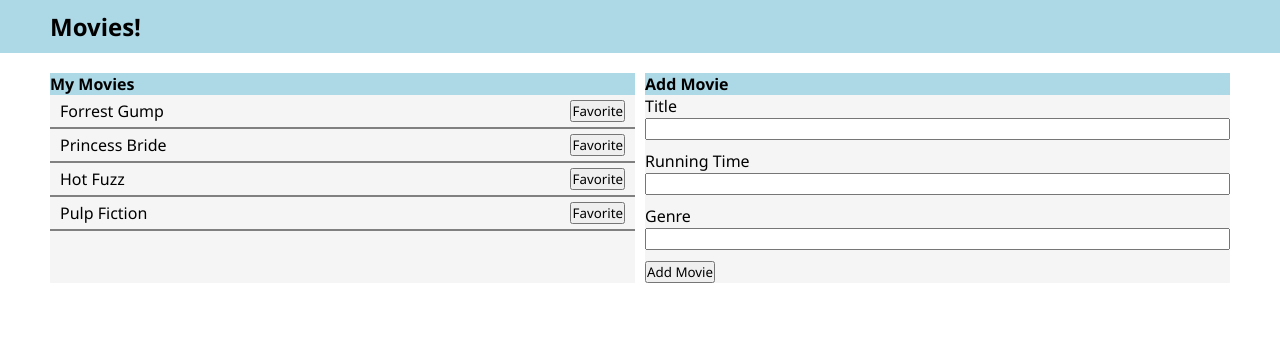
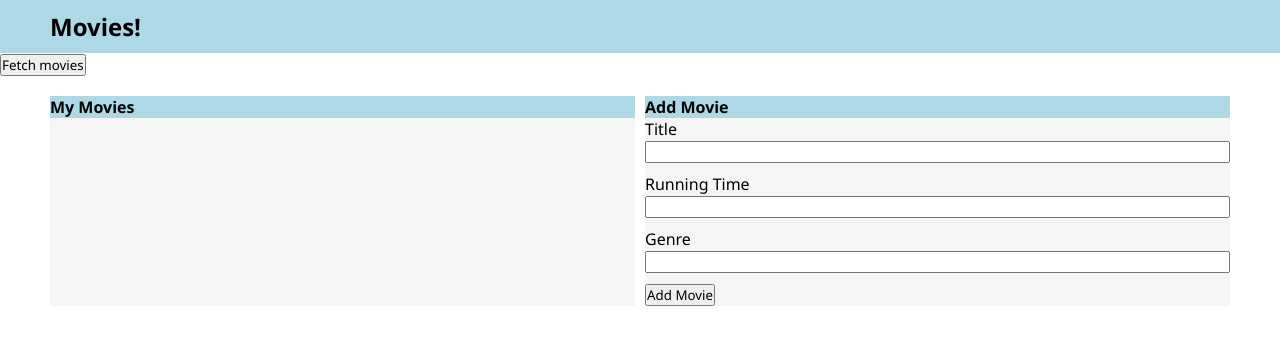
Before and after one commit to mukhsia/devcodecamp_movies_frontend, a React (Create React App) app: page / in a window 1280 px wide. Shown: the top 344 px of the page. Built offline with nearby package versions, Linux system fonts and the light colour scheme.

Commit message:
Configured CORS.

```diff
--- a/package.json
+++ b/package.json
@@ -6,6 +6,7 @@
         "@testing-library/jest-dom": "^5.17.0",
         "@testing-library/react": "^13.4.0",
         "@testing-library/user-event": "^13.5.0",
+        "axios": "^1.6.2",
         "react": "^18.2.0",
         "react-dom": "^18.2.0",
         "react-scripts": "5.0.1",
--- a/src/App.jsx
+++ b/src/App.jsx
@@ -1,18 +1,21 @@
-import "./App.css";
-import Header from "./components/Header/Header";
-import MovieInfo from "./components/MovieInfo/MovieInfo";
-import MovieList from "./components/MovieList/MovieList";
-import NewMovieForm from "./components/NewMovieForm/NewMovieForm";
-import React, { useState, useEffect } from "react";
-import initData from "./data/data";
+import './App.css';
+import Header from './components/Header/Header';
+import MovieInfo from './components/MovieInfo/MovieInfo';
+import MovieList from './components/MovieList/MovieList';
+import NewMovieForm from './components/NewMovieForm/NewMovieForm';
+import React, { useState, useEffect } from 'react';
+import axios from 'axios';
 
 function App() {
     const [movies, setMovies] = useState([]);
     const [activeIndex, setActiveIndex] = useState(-1);
 
-    useEffect(() => {
-        setMovies(initData);
-    }, []);
+    const fetchMovies = async () => {
+        const response = await axios.get('https://localhost:7276/api/movies');
+        console.log(response);
+    };
+
+    useEffect(() => {}, []);
 
     const handleNewMovie = (newMovie) => {
         const updatedMovies = [...movies, newMovie];
@@ -22,9 +25,10 @@ function App() {
     const selectedMovie = movies[activeIndex];
 
     return (
-        <div className="App">
+        <div className='App'>
             <Header />
-            <div className="flex-container">
+            <button onClick={fetchMovies}>Fetch movies</button>
+            <div className='flex-container'>
                 <MovieList
                     movies={movies}
                     activeIndex={activeIndex}
--- a/src/data/data.js
+++ /dev/null
@@ -1,24 +0,0 @@
-const initData = [
-    {
-        title: "Forrest Gump",
-        runningTime: 142,
-        genre: "Romantic Drama",
-    },
-    {
-        title: "Princess Bride",
-        runningTime: 160,
-        genre: "Romantic Drama",
-    },
-    {
-        title: "Hot Fuzz",
-        runningTime: 142,
-        genre: "Comedy",
-    },
-    {
-        title: "Pulp Fiction",
-        runningTime: 130,
-        genre: "Romantic Drama",
-    },
-];
-
-export default initData;
```
Also changed, not shown: 1 other file (tests, documents, lock files or other folders). Lines whose indentation alone changed are shown as unchanged.
